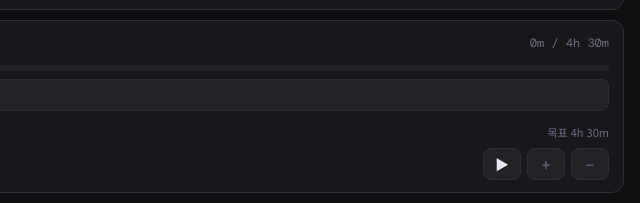
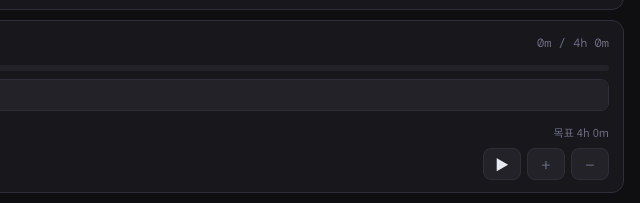
Before and after one commit to pobee315/routine, a plain HTML site: page index.html in a window 1280 px wide. Shown: the part 487-690 px from the top of the page, 640-1280 px from the left. Drawn offline with nearby package versions, Linux system fonts and the light colour scheme.

Commit message:
Update index.html
edit Insight time

```diff
--- a/index.html
+++ b/index.html
@@ -209,7 +209,7 @@
 const ITEMS = [
   { id:'aipot', name:'3D Artwork 4h/d',            color:'#34d399', goalMin:1200, memo:true  },
   { id:'aicha', name:'4 Pillars 1.5h/d',            color:'#fb7185', goalMin:450,  memo:true  },
-  { id:'book',  name:'Insight 3x/w',              color:'#60a5fa', goalMin:270,  memo:true  },
+  { id:'book',  name:'Insight 3x/w',              color:'#60a5fa', goalMin:240,  memo:true  },
   { id:'study', name:'日本語 or Python 2x/w',   color:'#a78bfa', goalMin:180,  memo:true  },
   { id:'gym',   name:'Gym',              color:'#f97316', goalMin:180,  memo:false },
 ];
```
